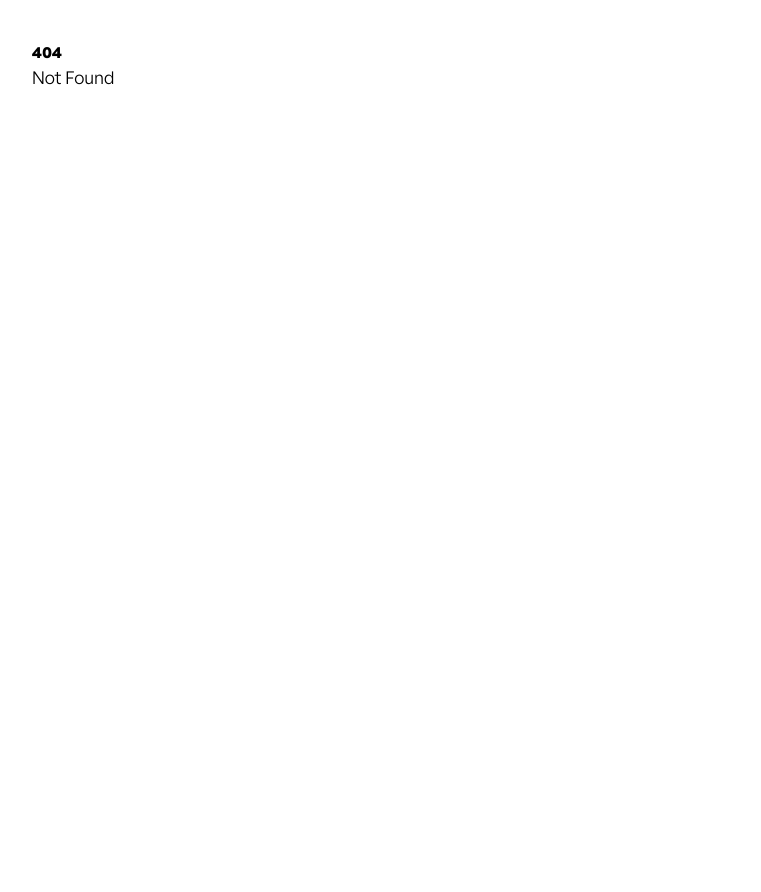
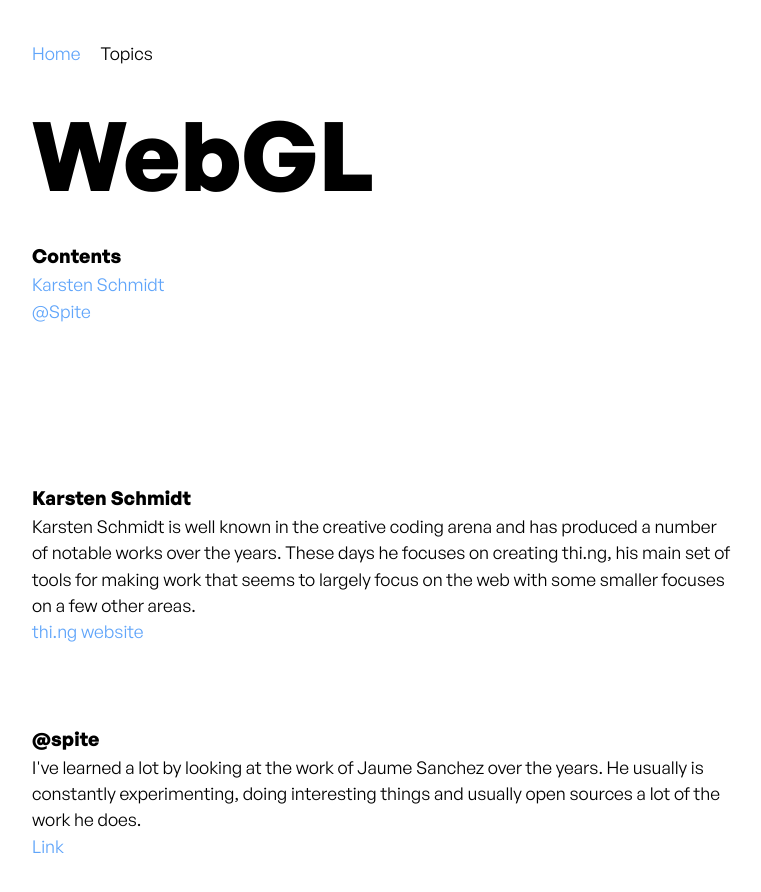
Before and after one commit to sortofsleepy/creativecg, a SvelteKit app: page /webgl in a window 1280 px wide. Before the commit this address had no page. Shown: the top 892 px of the page, without its empty margins (256-1017 px from the left). Before the commit the page ends 800 px from the top, so only its background shows below. Built offline with nearby package versions, Linux system fonts and the light colour scheme.

Commit message:
Add content building helper, header + refactor
- add Content component used to build a list of in-page links to parts of the content on a page.
- add a header component for easier navigation
- make related updates to all pages
- minor refactoring

```diff
--- /dev/null
+++ b/src/lib/content.svelte
@@ -0,0 +1,40 @@
+<script>
+
+    /**
+     * This component builds the content links to each section of a particular page.
+     * Elements on the page should be tagged with the class "content_section" to get picked up; you can optionally pass
+     * in your own class name.
+     */
+
+    import {onMount} from "svelte";
+
+    export let el_name = "content_section"
+    let elements = []
+    onMount(() => {
+
+        elements = Array.prototype.slice.call(document.querySelectorAll(`.${el_name}`))
+
+        elements = elements.map(itm => {
+            let title = itm.dataset.linkTitle
+
+            return {
+                title,
+                path:`${window.location.pathname}/#${itm.id}`
+            }
+        })
+    })
+
+</script>
+
+
+<div class="py-10">
+    <h2>Contents</h2>
+    <ul>
+        {#each elements as el}
+            <li>
+                <a href="{el.path}">{el.title}</a>
+            </li>
+        {/each}
+
+    </ul>
+</div>
--- /dev/null
+++ b/src/lib/header.svelte
@@ -0,0 +1,65 @@
+<script>
+    import {page_links} from "../links";
+    import {beforeUpdate, onMount} from "svelte";
+
+    let links = []
+    let submenu
+
+    beforeUpdate(()=>{
+        page_links.forEach(itm => {
+            if(itm.href !== window.location.pathname){
+                links.push(itm)
+            }
+        })
+    })
+    onMount(()=>{
+
+    })
+</script>
+
+<header>
+    <a href="/">Home</a>
+    <nav>
+        <p>Topics</p>
+        <div class="subtopics" bind:this={submenu}>
+            {#each links as link}
+                <ul>
+                    <li>
+                        <a href="{link.href}">{link.title}</a>
+                    </li>
+                </ul>
+            {/each}
+        </div>
+    </nav>
+</header>
+
+<style lang="scss">
+    header {
+      display: flex;
+    }
+
+    .subtopics {
+      position: absolute;
+      z-index: 2;
+      background:rgba(0,0,0,0.8);
+      opacity:0;
+      overflow: hidden;
+      height:0;
+      transition: all 0.5s ease;
+    }
+
+    nav{
+      margin-left:20px;
+    }
+
+    nav:hover {
+      cursor: pointer;
+      .subtopics {
+        opacity: 1;
+        padding:20px;
+        height:auto;
+        transition: all 0.5s ease;
+      }
+    }
+
+</style>
--- a/src/lib/image.svelte
+++ b/src/lib/image.svelte
@@ -18,7 +18,6 @@
 
                 if(itm.isIntersecting){
                     ref.src = url
-                    console.log("observed!")
                     observer.unobserve(ref)
                 }
             })
--- a/src/external_sources.ts
+++ b/src/links.ts
@@ -23,3 +23,32 @@
         url:"https://https://processing.org"
     }
 ]
+
+// Main links to each page
+export const page_links = [
+    {
+
+        href:"/webgl",
+        title:"WebGL"
+    },
+    {
+
+        href:"/webgpu",
+        title:"WebGPU"
+    },
+    {
+
+        href:"/vulkan",
+        title:"Vulkan"
+    },
+    {
+
+        href:"/houdini",
+        title:"Houdini"
+    },
+    {
+
+        href:"/unreal",
+        title:"Unreal Engine"
+    }
+]
--- a/src/routes/+page.svelte
+++ b/src/routes/+page.svelte
@@ -1,6 +1,6 @@
 <script>
-    import external_sources from "../external_sources";
     import MixPanel from "$lib/mixpanel.svelte"
+    import {page_links} from "../links";
 </script>
 
 <MixPanel/>
@@ -19,25 +19,40 @@
         Some of the topics will include
     </h2>
     <ul>
-        <li><a href="/webgl">WebGL</a></li>
-        <li><a href="/webgpu">WebGPU</a> </li>
-        <li><a href="/openframeworks">openFrameworks</a></li>
-        <li><a href="/vulkan">Vulkan</a></li>
-        <li><a href="/houdini">Houdini</a></li>
-        <li><a href="/unreal">UnrealEngine</a></li>
+
+        {#each page_links as link}
+            <li>
+                <a href="{link.href}">{link.title}</a>
+            </li>
+        {/each}
+
     </ul>
 
-    <section class="py-10">
+    <section class="pt-10">
         <h2 class="mt-8">
             Tech stack
         </h2>
 
         <p>
-            This site is purposely kept fairly simple and straightforward in terms of not just layout but the tech stack.
-            It uses <a href="https://kit.svelte.dev/" target="_blank" rel="noreferrer">SvelteKit</a>,
+            This site is purposely kept fairly simple and straightforward and styled to be similar to CGWiki. Links will be at the top
+            and will link to each section on the page.
+
+            The tech stack is also relatively straightforward and
+            uses <a href="https://kit.svelte.dev/" target="_blank" rel="noreferrer">SvelteKit</a>,
             <a href="https://tailwindcss.com/" target="_blank" rel="noreferrer">TailwindCSS</a> and server-side rendered using
             <a href="https://www.netlify.com/" target="_blank" rel="noreferrer">Netlify</a>
         </p>
 
     </section>
+
+    <section class="pt-10">
+        <h2 class="mt-8">
+            About me
+        </h2>
+
+        <p>
+           If you'd like to learn a little about me, you can find out more <a href="http://about.xoio.co" target="_blank" rel="noreferrer">here</a>
+        </p>
+
+    </section>
 </section>
--- a/src/routes/houdini/+page.svelte
+++ b/src/routes/houdini/+page.svelte
@@ -2,6 +2,7 @@
     import HoudiniBlueprint from "$lib/houdini_blueprint.svelte"
     import MixPanel from "$lib/mixpanel.svelte"
     import Image from "$lib/image.svelte"
+    import Contents from "$lib/content.svelte"
 </script>
 
 <MixPanel/>
@@ -9,27 +10,12 @@
 
 <section class="mx-auto py-10">
     <h1 class="lg:text-8xl sm:text-5xl">Houdini</h1>
+    <Contents/>
 
-    <div class="py-10">
-        <h2>Contents</h2>
-        <ul class="page-list">
-            <li>
-                <a href="#vex-ref">Vex reference</a>
-            </li>
-
-            <li>
-                <a href="#cgwiki">CGWiki</a>
-            </li>
-
-            <li>
-                <a href="#junichiro">Junichiro Horikawa</a>
-            </li>
-        </ul>
-    </div>
 </section>
 
 
-<section id="vex-ref">
+<section id="vex-ref" class="pt-20 content_section" data-link-title="Common Vex attributes">
     <h2>Common Vex attribute and type reference</h2>
     <p class="py-4">
         John Kunz has taken the time to to construct a handy reference guide to common Vex related types and attributes you might run into.
@@ -39,7 +25,7 @@
 
 </section>
 
-<section id="cgwiki" class="py-20">
+<section id="cgwiki" class="pt-20 content_section" data-link-title="CGWiki">
     <h2>CGWiki</h2>
     <p class="py-4">A site by @tokeru that contains a bunch of little tutorials on different techniques in Houdini.</p>
     <Image url="/images/cgwiki.png" width="70%"/>
@@ -48,7 +34,7 @@
     </a>
 </section>
 
-<section id="junichiro">
+<section id="junichiro" class="pt-20 content_section" data-link-title="Junichiro Horikawa">
     <h2>Junichiro Horikawa</h2>
     <p class="py-4"> Junichiro Horikawa is a Japanese designer that produces mostly English tutorials on Youtube. Primarily focused on Houdini, he does also give tutorials on other
         topics like Blender and Grasshopepr.</p>
--- a/src/routes/vulkan/+page.svelte
+++ b/src/routes/vulkan/+page.svelte
@@ -2,6 +2,7 @@
     import HoudiniBlueprint from "$lib/houdini_blueprint.svelte"
     import MixPanel from "$lib/mixpanel.svelte"
     import Image from "$lib/image.svelte"
+    import Contents from "$lib/content.svelte"
 </script>
 
 <MixPanel/>
@@ -9,31 +10,19 @@
 <section class="mx-auto py-10">
     <h1 class="lg:text-8xl sm:text-5xl">Vulkan</h1>
 
-    <div class="py-10">
-        <h2>Contents</h2>
-        <ul class="page-list">
-            <li>
-                <a href="/vulkan/#willems">Sascha Willems Vulkan Samples</a>
-            </li>
-            <li>
-                <a href="/vulkan/#ash-vulkan">Ash - a Rust based Vulkan framework.</a>
-            </li>
-            <li>
-                <a href="/vulkan/#vulkan-guide">Vulkan Guide</a>
-            </li>
-        </ul>
-    </div>
+    <Contents/>
+
 </section>
 
 
-<section id="willems">
+<section id="willems" class="pt-20 content_section" data-link-title="Sascha Willems">
     <h2>Sascha Willems Vulkan Samples</h2>
     <a href="https://github.com/SaschaWillems/Vulkan" target="_blank" rel="noreferrer">
         Sascha Willems maintains a list of various Vulkan examples using C++.
     </a>
 </section>
 
-<section id="ash-vulkan" class="py-20">
+<section id="ash-vulkan" class="pt-20 content_section" data-link-title="Ash, A Rust based framework">
     <h2>Ash - A Rust Based Vulkan Framework</h2>
     <a href="https://github.com/SaschaWillems/Vulkan" target="_blank" rel="noreferrer">
         Ash is a Rust based "framework"
@@ -46,7 +35,7 @@
     </div>
 </section>
 
-<section id="vulkan-guide">
+<section id="vulkan-guide" class="pt-20 content_section" data-link-title="Vulkan Guide">
     <h2>Vulkan Guide</h2>
     <a href="https://vkguide.dev/" target="_blank" rel="noreferrer">
         An alternate Vulkan beginner tutorial.
--- /dev/null
+++ b/src/routes/webgl/+page.svelte
@@ -0,0 +1,35 @@
+<script>
+    import HoudiniBlueprint from "$lib/houdini_blueprint.svelte"
+    import MixPanel from "$lib/mixpanel.svelte"
+    import Image from "$lib/image.svelte"
+    import Link from "$lib/link.svelte"
+    import Contents from "$lib/content.svelte"
+    import Header from "$lib/header.svelte"
+</script>
+
+<MixPanel/>
+<Header/>
+<section class="mx-auto py-10">
+
+    <h1 class="lg:text-8xl sm:text-5xl">WebGL</h1>
+    <Contents/>
+</section>
+
+<section id="schmidt" class="pt-20 content_section" data-link-title="Karsten Schmidt">
+    <h2>Karsten Schmidt</h2>
+    <p>
+        Karsten Schmidt is well known in the creative coding arena and has produced a number of notable works over the years. These days he focuses on creating
+        thi.ng, his main set of tools for making work that seems to largely focus on the web with some smaller focuses on a few other areas.
+    </p>
+    <Link url="https://thi.ng/" text="thi.ng website"/>
+</section>
+
+<section id="spite" class="pt-20 content_section" data-link-title="@Spite">
+    <h2>@spite</h2>
+    <p>
+        I've learned a lot by looking at the work of Jaume Sanchez over the years. He usually is constantly experimenting, doing interesting things and usually open sources a lot of
+        the work he does.
+    </p>
+
+    <Link url="https://www.clicktorelease.com/" />
+</section>
```
